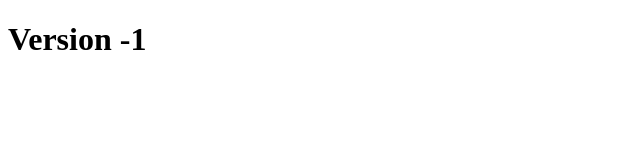
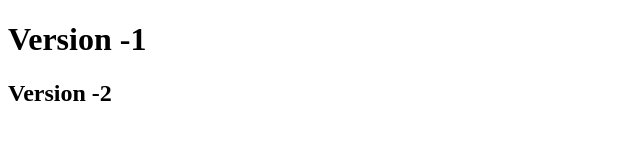
Before and after one commit to Satyadurgag/vscodeterminal, a plain HTML site: page index.html in a window 1280 px wide. Shown: the whole page, without its empty margins (0-640 px from the left). Drawn offline with Linux system fonts and the light colour scheme.

Commit message:
version -2

```diff
--- a/index.html
+++ b/index.html
@@ -7,5 +7,6 @@
 </head>
 <body>
     <h1>Version -1</h1>
+    <h2>Version -2</h2>
 </body>
 </html>
```
